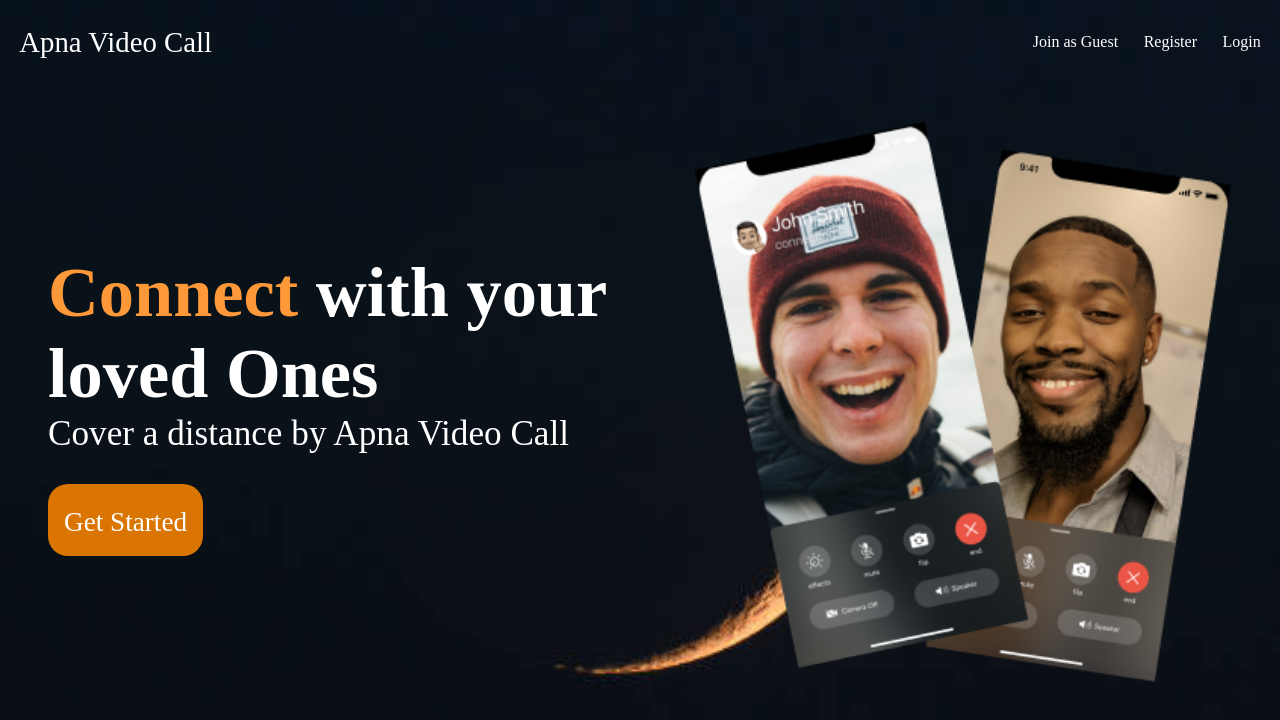
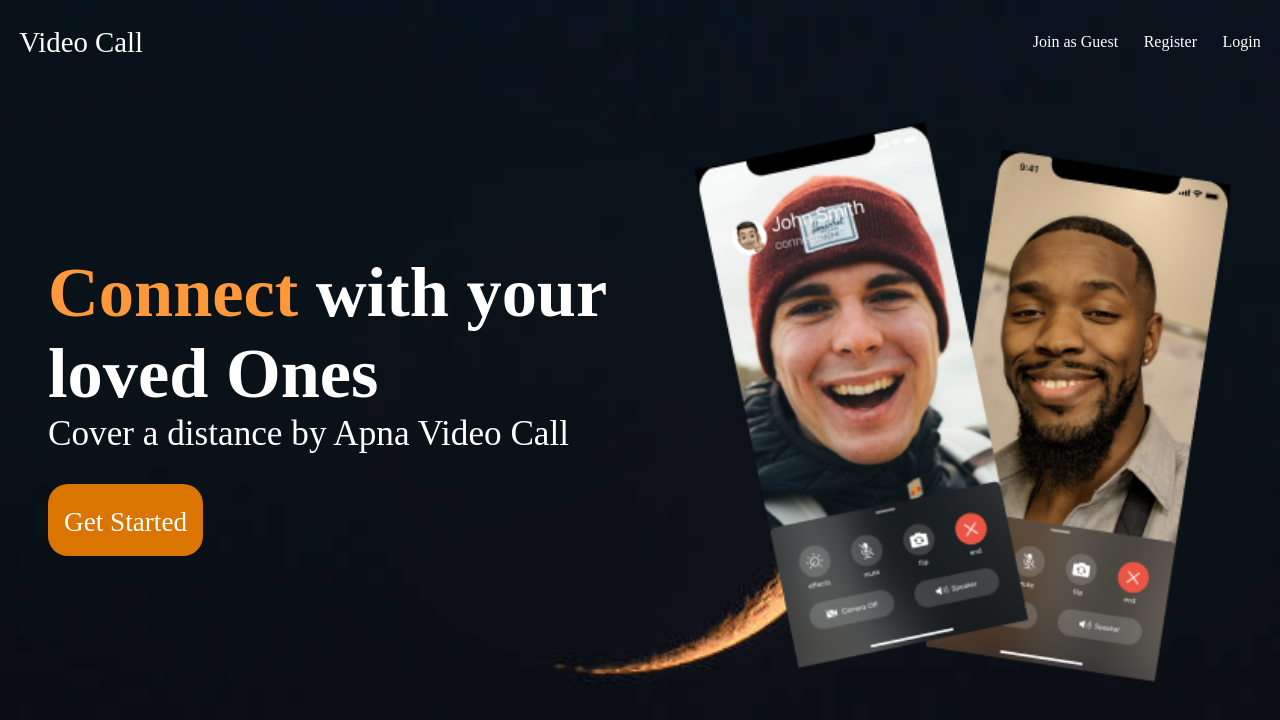
Before and after one commit to aditya01saini/VideoCall_1, a React (Create React App) app in the folder frontend/: page / in a window 1280 px wide. Shown: the top 720 px of the page. Built offline with nearby package versions, Linux system fonts and the light colour scheme.

Commit message:
modified frontend

```diff
--- a/frontend/src/pages/home.jsx
+++ b/frontend/src/pages/home.jsx
@@ -26,7 +26,7 @@
 
                 <div style={{ display: "flex", alignItems: "center" }}>
 
-                    <h2>Apna Video Call</h2>
+                    <h2>Video Call</h2>
                 </div>
 
                 <div style={{ display: "flex", alignItems: "center" }}>
--- a/frontend/src/pages/landing.jsx
+++ b/frontend/src/pages/landing.jsx
@@ -10,7 +10,7 @@
         <div className='landingPageContainer'>
             <nav>
                 <div className='navHeader'>
-                    <h2>Apna Video Call</h2>
+                    <h2>Video Call</h2>
                 </div>
                 <div className='navlist'>
                     <p onClick={() => {
```
